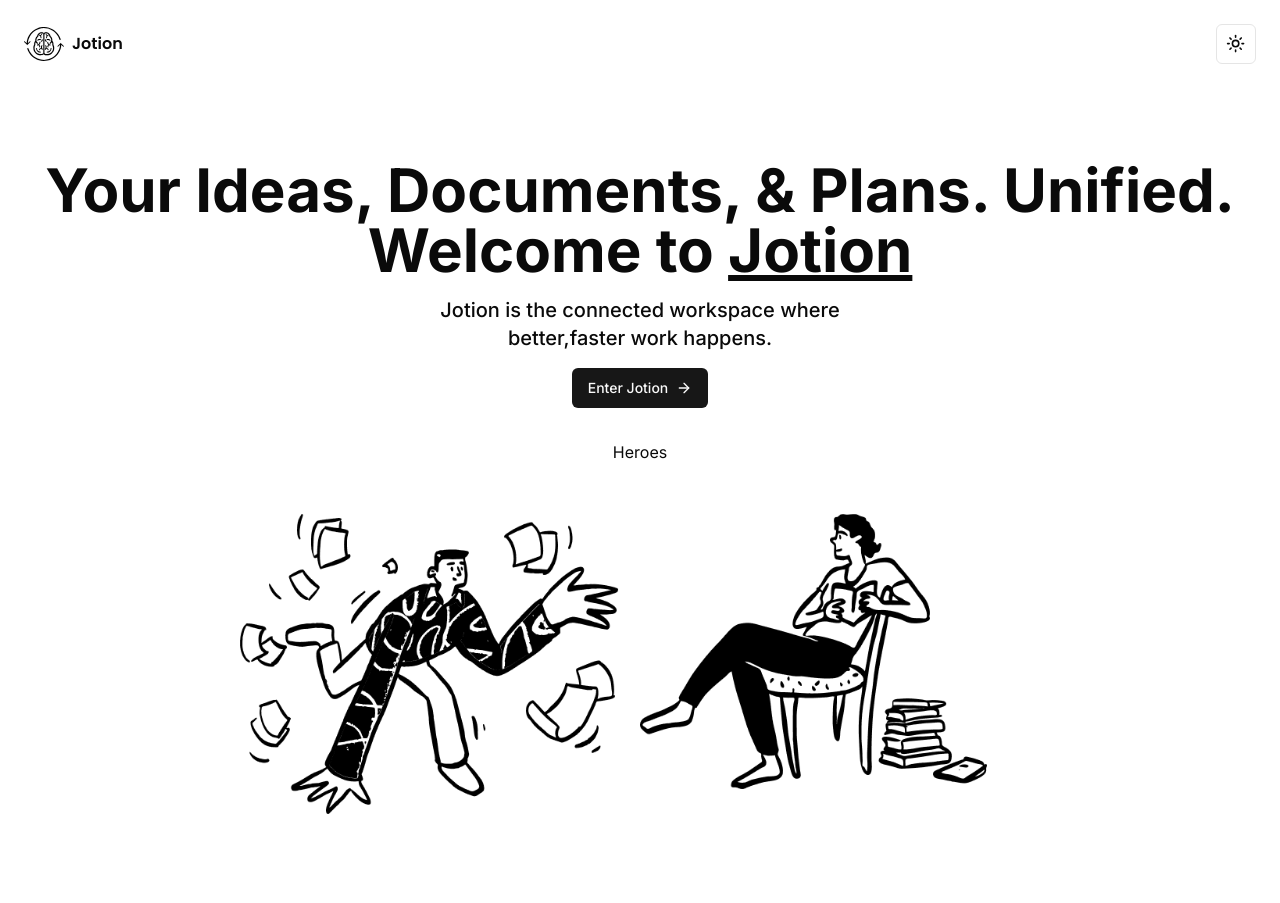
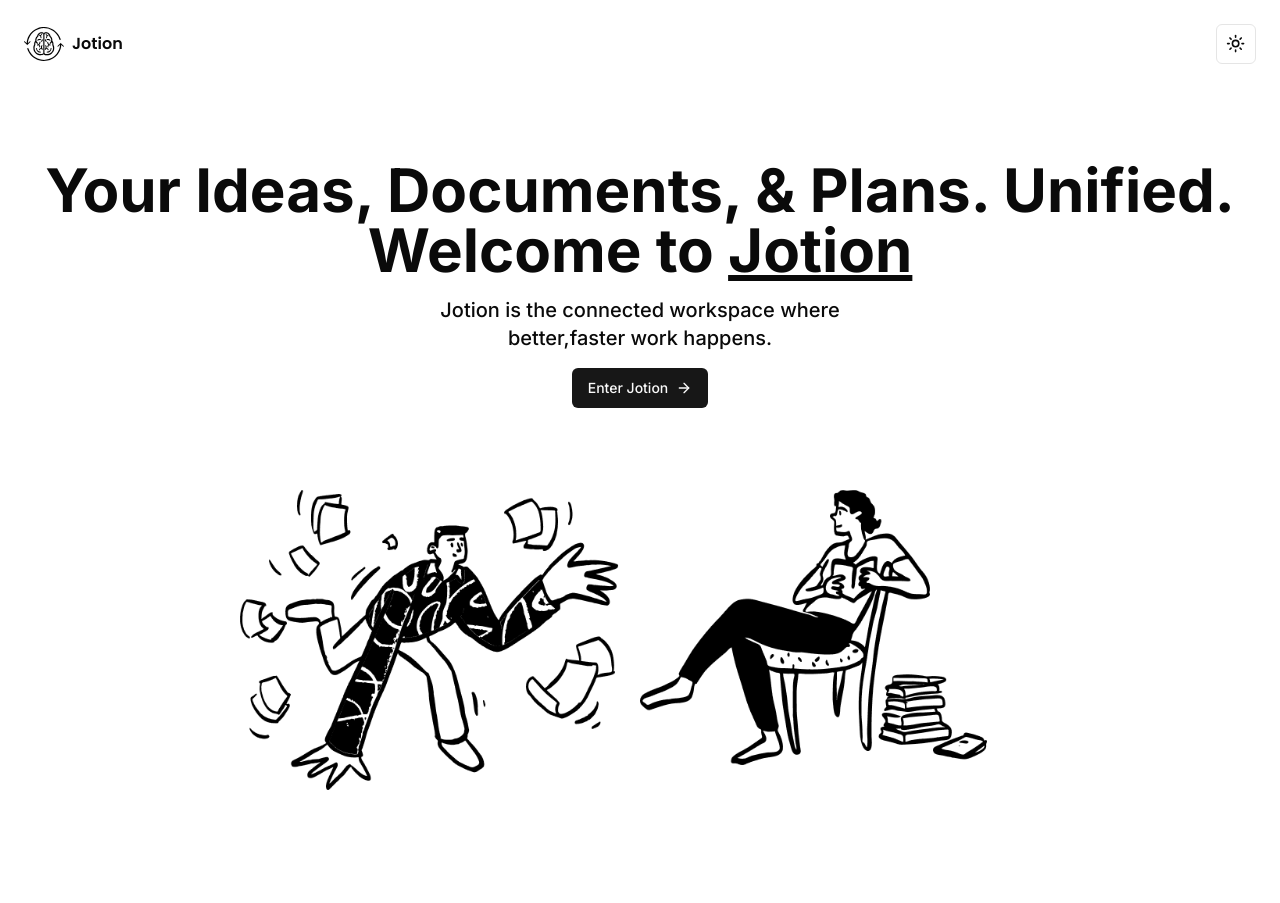
Before and after one commit to co1424/mindsync, a Next.js app: page / in a window 1280 px wide. Shown: the top 903 px of the page. Built offline with nearby package versions, Linux system fonts and the light colour scheme.

Commit message:
deleted unneeded word

```diff
--- a/app/(marketing)/_components/heroes.tsx
+++ b/app/(marketing)/_components/heroes.tsx
@@ -4,7 +4,6 @@ import Image from "next/image"
 const Heroes = () => {
   return (
     <div className='flex flex-col items-center justify-center max-w-5xl '>
-        Heroes
         <div className="flex items-center">
             <div className='relative w-[300px] h-[300px] sm:w-[350px] sm:h-[350px] md:h-[400px] md:w-[400px]'>
                 <Image
```
